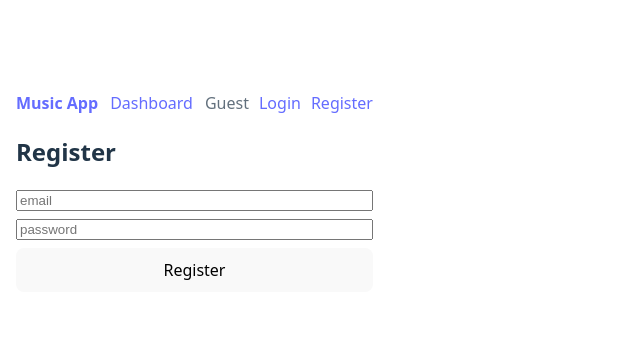
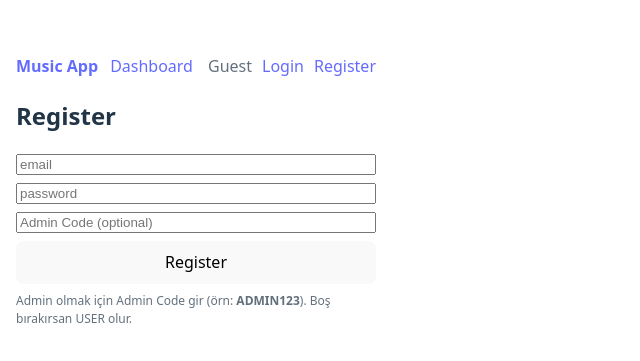
Before and after one commit to Batuhan-Guzel/music-frontend, a React (Vite) app: page /register in a window 1280 px wide. Shown: the part 209-570 px from the top of the page, without its empty margins (0-640 px from the left). Built offline with nearby package versions, Linux system fonts and the light colour scheme; no server answers.

Commit message:
add admin secret code to register

```diff
--- a/src/pages/Register.tsx
+++ b/src/pages/Register.tsx
@@ -4,14 +4,23 @@ import { useNavigate } from "react-router-dom";
 
 export default function Register() {
   const nav = useNavigate();
+
   const [email, setEmail] = useState("");
   const [password, setPassword] = useState("");
+
+
+  const [adminCode, setAdminCode] = useState("");
+
   const [msg, setMsg] = useState("");
 
   async function submit() {
     setMsg("");
     try {
-      await api.post("/auth/register", { email, password });
+      await api.post("/auth/register", {
+        email,
+        password,
+        ...(adminCode.trim() ? { adminCode: adminCode.trim() } : {}),
+      });
       nav("/login");
     } catch (e: any) {
       setMsg(e?.response?.data?.message ?? "Register failed");
@@ -21,11 +30,34 @@ export default function Register() {
   return (
     <div>
       <h2>Register</h2>
+
       <div style={{ display: "grid", gap: 8, maxWidth: 360 }}>
-        <input value={email} onChange={(e) => setEmail(e.target.value)} placeholder="email" />
-        <input value={password} onChange={(e) => setPassword(e.target.value)} placeholder="password" type="password" />
+        <input
+          value={email}
+          onChange={(e) => setEmail(e.target.value)}
+          placeholder="email"
+        />
+
+        <input
+          value={password}
+          onChange={(e) => setPassword(e.target.value)}
+          placeholder="password"
+          type="password"
+        />
+
+        <input
+          value={adminCode}
+          onChange={(e) => setAdminCode(e.target.value)}
+          placeholder="Admin Code (optional)"
+        />
+
         <button onClick={submit}>Register</button>
+
         {msg && <div style={{ color: "crimson" }}>{msg}</div>}
+
+        <div style={{ fontSize: 12, opacity: 0.7 }}>
+          Admin olmak için Admin Code gir (örn: <b>ADMIN123</b>). Boş bırakırsan USER olur.
+        </div>
       </div>
     </div>
   );
```
